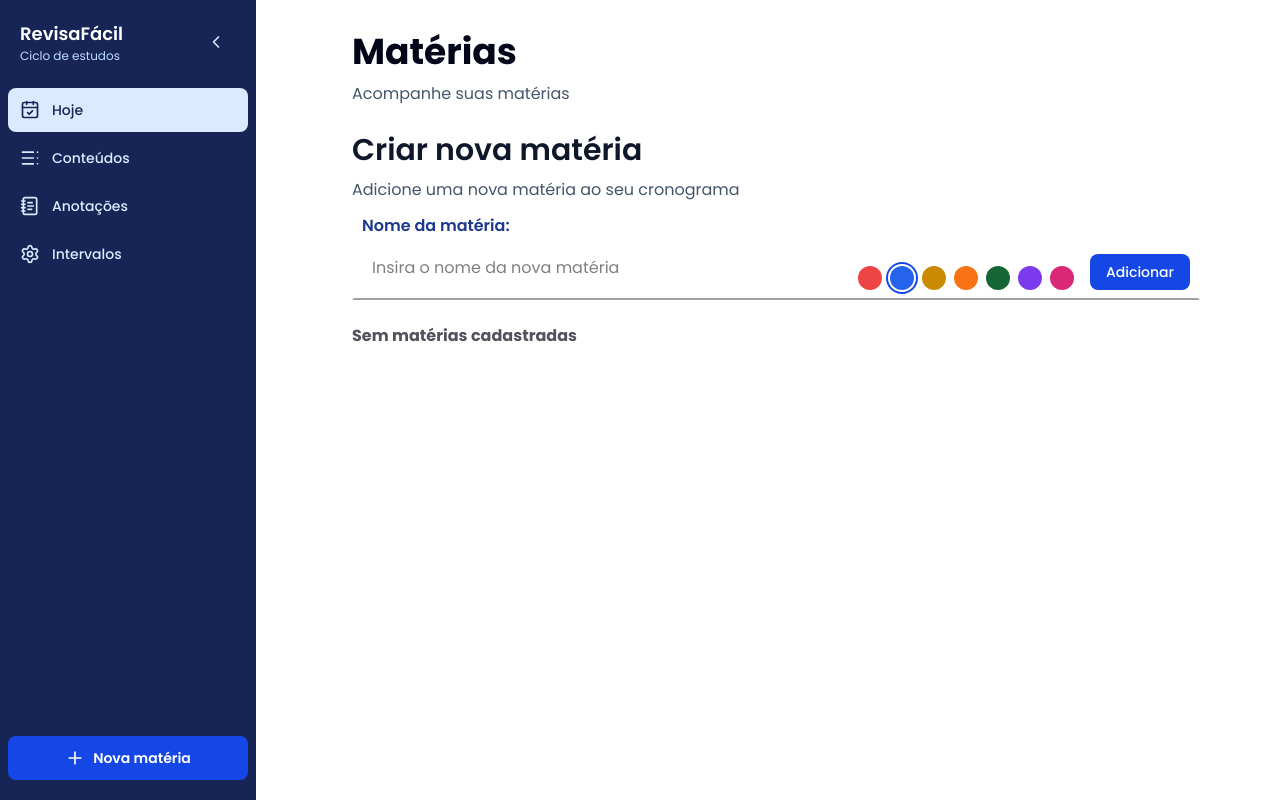
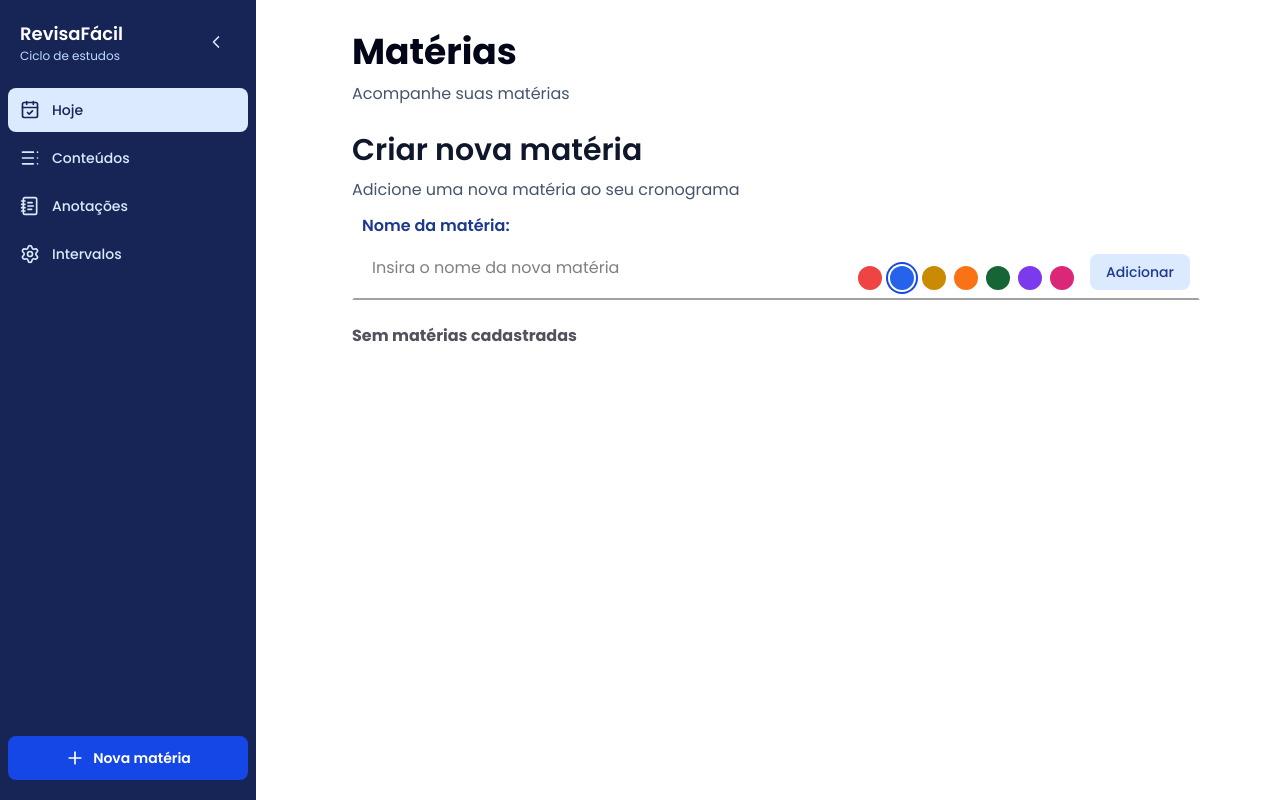
Before and after one commit to andersoncruzdev/revisa-facil, a React (Vite) app: page /classrooms in a window 1280 px wide. Built offline with nearby package versions, Linux system fonts and the light colour scheme.

Commit message:
styles: ajuste das cores do botão #12

```diff
--- a/src/shared/components/Button/ButtonRoot.tsx
+++ b/src/shared/components/Button/ButtonRoot.tsx
@@ -10,13 +10,14 @@ export default function ButtonRoot({
   children,
   rounded,
   color = "blue",
+  className = "",
   ...props
 }: ButtonRootProps) {
   return (
     <button
-      className={`inline-flex items-center justify-center font-medium transition-colors focus-visible:outline-none focus-visible:ring-2 focus-visible:ring-blue-700 focus-visible:ring-offset-2 disabled:pointer-events-none disabled:opacity-50 ${buttonRootClass[color]} ${
+      className={`inline-flex items-center justify-center font-medium transition-colors focus-visible:outline-none focus-visible:ring-2 focus-visible:ring-offset-2 disabled:pointer-events-none disabled:opacity-50 motion-reduce:transition-none ${buttonRootClass[color]} ${
         rounded ? buttonShapeClass.rounded : buttonShapeClass.default
-      }`}
+      } ${className}`}
       {...props}
     >
       {children}
@@ -25,9 +26,12 @@ export default function ButtonRoot({
 }
 
 const buttonRootClass = {
-  blue: "bg-blue-700 text-white hover:bg-blue-800",
-  slate: "bg-slate-100 text-slate-700 hover:bg-slate-200 hover:text-slate-950",
-  red: "bg-red-600 text-white hover:bg-red-700",
+  blue:
+    "bg-blue-100 text-blue-900 hover:bg-blue-200 active:bg-blue-300 focus-visible:ring-blue-400",
+  slate:
+    "bg-slate-200 text-slate-800 hover:bg-slate-300 active:bg-slate-400 focus-visible:ring-slate-400",
+  red:
+    "bg-red-600 text-white hover:bg-red-700 active:bg-red-800 focus-visible:ring-red-500",
 };
 
 type ButtonRootClass = keyof typeof buttonRootClass;
--- a/src/shared/components/Button/ButtonText.tsx
+++ b/src/shared/components/Button/ButtonText.tsx
@@ -1,10 +1,19 @@
-import type { ReactNode } from "react";
-interface ButtonTextProps {
+import type { ComponentProps, ReactNode } from "react";
+interface ButtonTextProps extends Readonly<ComponentProps<"span">> {
   readonly children: ReactNode;
   readonly size?: TextSize;
 }
 type TextSize = "sm" | "md" | "lg";
 
-export default function ButtonText({ children, size = "sm" }: ButtonTextProps) {
-  return <span className={`text-${size}`}>{children}</span>;
+export default function ButtonText({
+  children,
+  size = "sm",
+  className = "",
+  ...props
+}: ButtonTextProps) {
+  return (
+    <span className={`text-${size} ${className}`} {...props}>
+      {children}
+    </span>
+  );
 }
```
Also changed, not shown: 1 other file (tests, documents, lock files or other folders).
